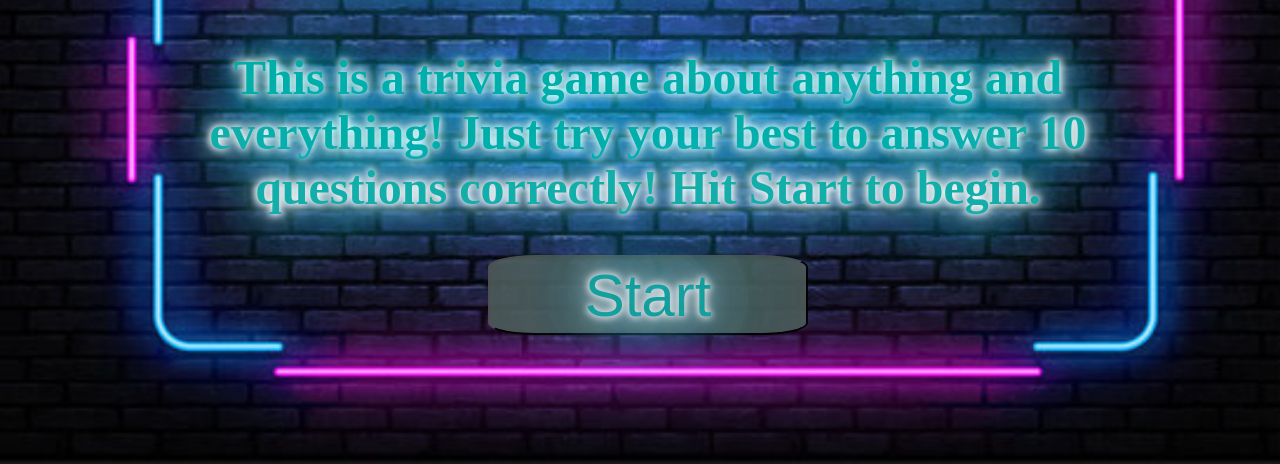
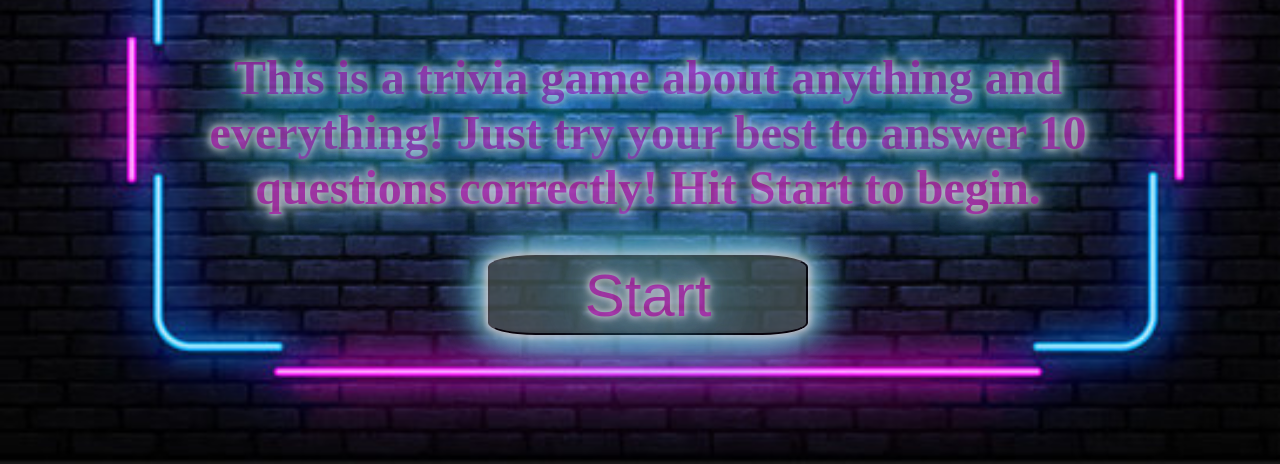
Before and after one commit to locb65/Trivia-Game, a plain HTML site: page index.html in a window 1280 px wide. Shown: the part 336-800 px from the top of the page. Drawn offline with Linux system fonts and the light colour scheme.

Commit message:
some cleanup

```diff
--- a/style.css
+++ b/style.css
@@ -1,46 +1,44 @@
 html, body {
     height: 100%;
-    /* background-image: url(./images/triviaBackground.jpg);
-    background-position: center center;
-    background-size: 100% 100%;
-    background-repeat: no-repeat;
-    background-attachment: fixed; */
 }
 
 html{
     margin: auto;
 }
+
 body {
-    background-image: url(./images/triviaBackground.jpg);
+    background-image: url(./images/TriviaBackground.jpg);
     background-position: center center;
     background-size: 100% 100%;
     background-repeat: no-repeat;
     background-attachment: fixed;
     width: 100%;
-    color: rgb(19, 174, 169);
+    color: rgb(207, 61, 200);
     text-shadow:
     0 0 7px #fff,
     0 0 10px #fff,
     0 0 21px #fff,
     0 0 42px rgb(98, 199, 227),
-    0 0 82px rgb(98, 199, 227),
-    0 0 92px rgb(98, 199, 227),
-    0 0 102px rgb(98, 199, 227),
-    0 0 151px rgb(98, 199, 227);
+    0 0 72px rgb(98, 199, 227),
+    0 0 124px rgb(98, 199, 227),
+    0 0 150px rgb(98, 199, 227),
+    0 0 200px rgb(98, 199, 227);
     margin-top: auto;
+    opacity: 0.8;
 }
 
 .intro {
     font-size: xx-large;
     max-width: 1000px;
     text-align: center ;
+    opacity: 0.9;
 }
+
 h1 {
     text-align: center;
     font-weight: bolder;
     font-size: 96px;
 }
-
 
 img {
     height: 350px;
@@ -57,13 +55,25 @@ img {
     opacity: 0.9;
 }
 
+button {
+    box-shadow:
+    0 0 7px #fff,
+    0 0 10px #fff,
+    0 0 21px #fff,
+    0 0 25px rgb(98, 199, 227),
+    0 0 30px rgb(98, 199, 227),
+    0 0 40px rgb(98, 199, 227),
+    0 0 50px rgb(98, 199, 227),
+    0 0 60px rgb(98, 199, 227);
+}
+
 .startButton {
     font-size: 60px;
     width: 20rem;
     height: 5rem;
     background-color: rgb(79, 91, 89);
     border-radius: 15%;
-    color: rgb(19, 174, 169);
+    color: rgb(207, 61, 200);
     text-shadow:
     0 0 7px #fff,
     0 0 10px #fff,
@@ -76,6 +86,7 @@ img {
     text-align: center;
     opacity: 0.9;
 }
+
 .gameContainer {
     display: flex;
     flex-direction: column;
@@ -99,23 +110,25 @@ img {
     opacity: 0.9;
 
 }
+
 .choicesContainer {
     display: none;
     grid-template-columns: repeat(2, 1fr);
     grid-template-rows: repeat(2, 1fr);
     width: 700px;
 }
+
 .choicesButton {
     display: flex;
     align-items: center;
     justify-content: center;
     border-radius: 25%;
-    padding: 5%;
-    margin: 5%;
-    font-size: 40px;
+    padding: 7%;
+    margin: 7%;
+    font-size: 36px;
     background-color: rgb(79, 91, 89);
     border-radius: 15%;
-    color: rgb(19, 174, 169);
+    color: rgb(207, 61, 200);
     text-align: center;
     opacity: 0.9 ;
     text-shadow:
@@ -128,9 +141,9 @@ img {
     0 0 102px rgb(98, 199, 227),
     0 0 151px rgb(98, 199, 227);
 }
+
 .choicesButton:hover {
     background-color: rgb(140, 118, 236);
-
 }
 
 .restartButton {
@@ -140,7 +153,7 @@ img {
     height: 5rem;
     background-color: rgb(79, 91, 89);
     border-radius: 15%;
-    color: rgb(19, 174, 169);
+    color: rgb(207, 61, 200);
     text-shadow:
     0 0 7px #fff,
     0 0 10px #fff,
@@ -151,6 +164,5 @@ img {
     0 0 102px rgb(98, 199, 227),
     0 0 151px rgb(98, 199, 227);
     text-align: center;
-    opacity: 0.9;
 
 }
```
Also changed, not shown: images/HEelement.png (deleted).
